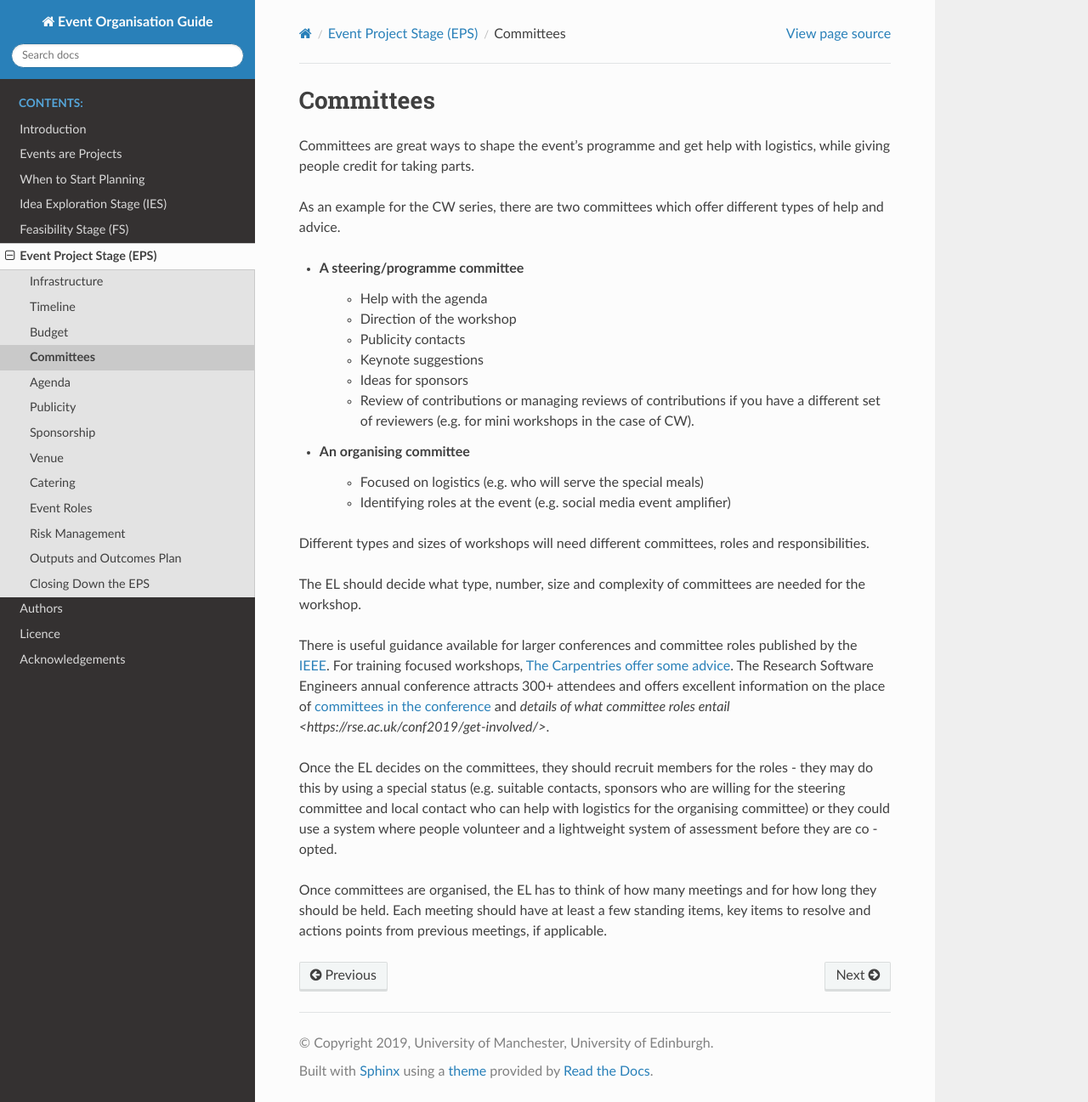
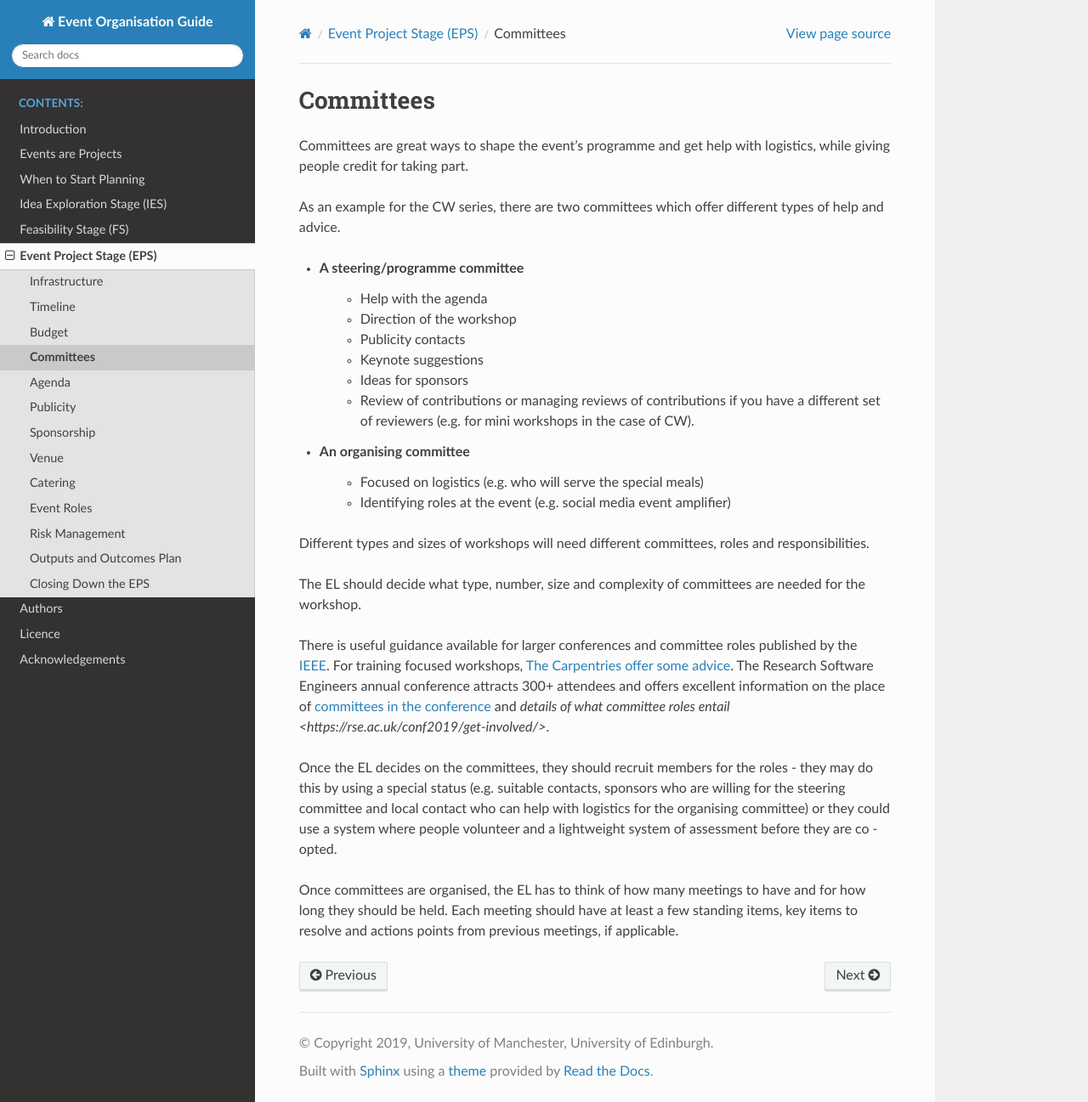
Before and after one commit to softwaresaved/event-organisation-guide, a Sphinx documentation site: the page built from docs/eog/eps-committees.rst, in a window 1280 px wide and 1297 px high. Shown: the whole window at 85% size. Built offline with Sphinx 7.4.7 and the Read the Docs theme 2.0.0, drawn with Linux system fonts in a browser that asks for light colours.

Commit message:
Update eps-committees.rst

```diff
--- a/docs/eog/eps-committees.rst
+++ b/docs/eog/eps-committees.rst
@@ -3,7 +3,7 @@
 Committees
 ==========
 
-Committees are great ways to shape the event’s programme and get help with logistics, while giving people credit for taking parts.
+Committees are great ways to shape the event’s programme and get help with logistics, while giving people credit for taking part.
 
 As an example for the CW series, there are two committees which offer different types of help and advice.
 
@@ -31,4 +31,4 @@ of `committees in the conference <https://rse.ac.uk/conf2019/>`_ and
 Once the EL decides on the committees, they should recruit members for the roles  -  they may do this by using a
 special status (e.g. suitable contacts, sponsors who are willing for the steering committee and local contact who can help with logistics for the organising committee) or they could use a system where people volunteer and a lightweight system of assessment before they are co - opted.
 
-Once committees are organised, the EL has to think of how many meetings and for how long they should be held. Each meeting should have at least a few standing items, key items to resolve and actions points from previous meetings, if applicable.
+Once committees are organised, the EL has to think of how many meetings to have and for how long they should be held. Each meeting should have at least a few standing items, key items to resolve and actions points from previous meetings, if applicable.
```
